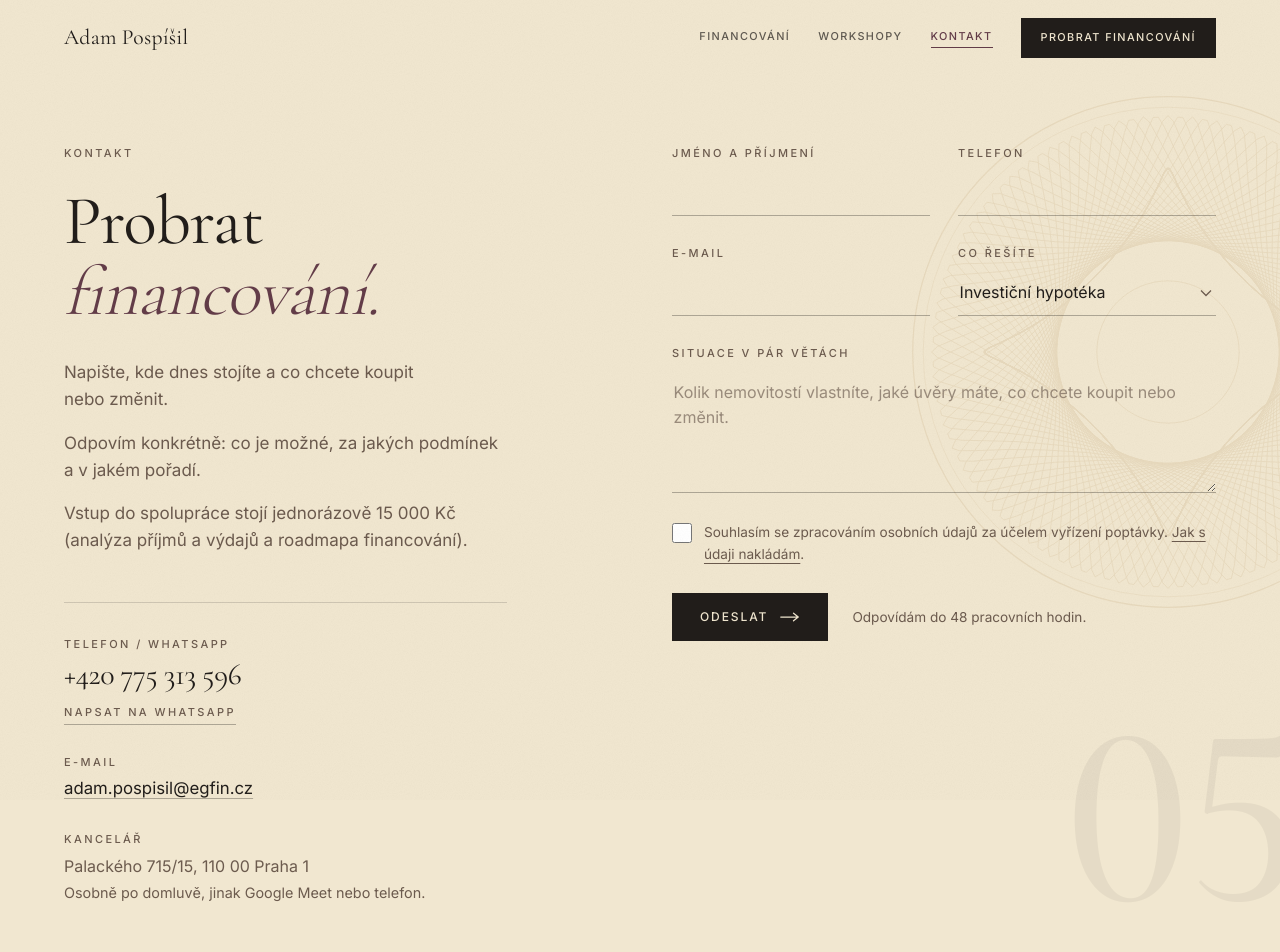
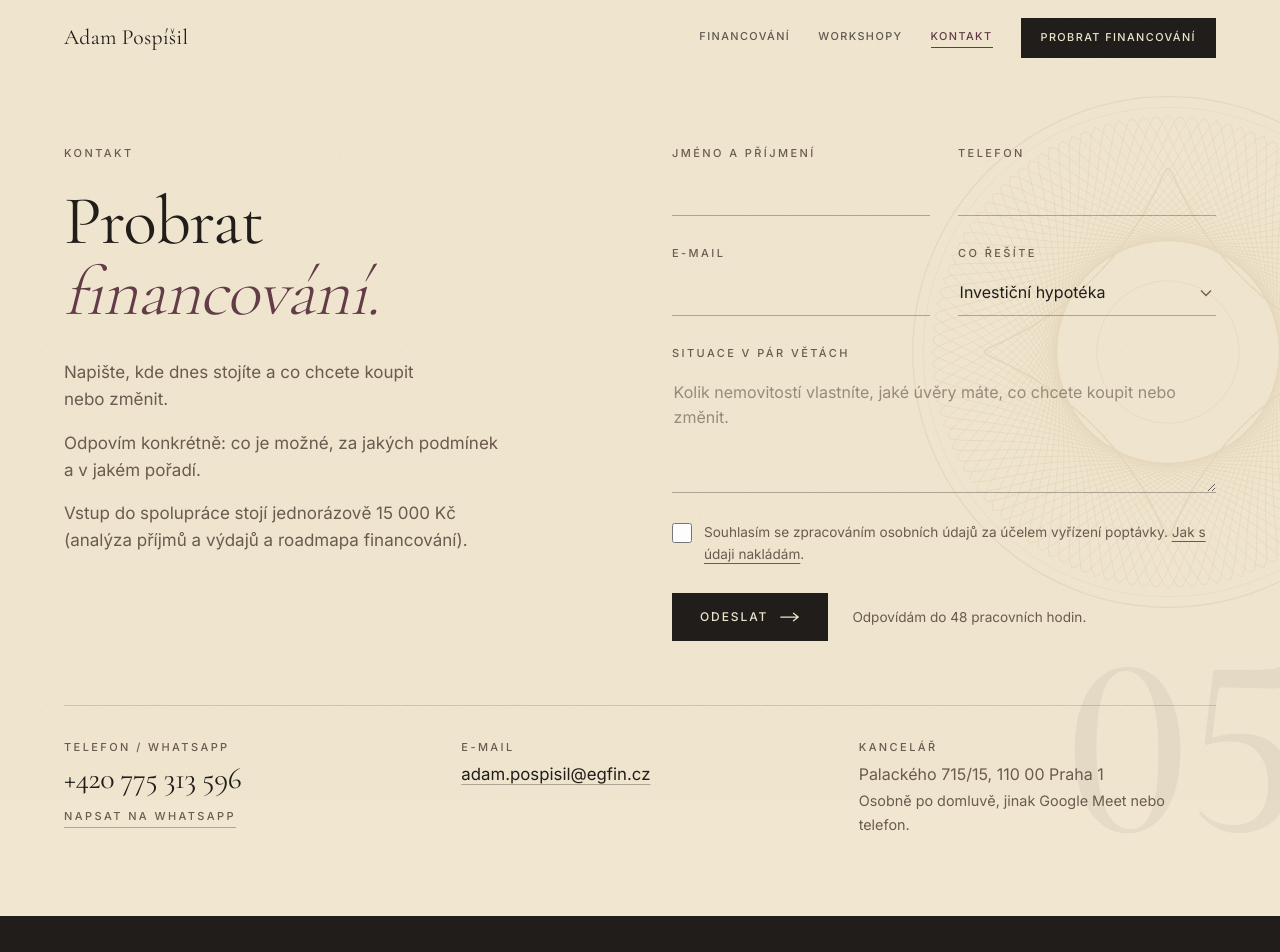
Before and after one commit to a-pospisil/adamovyfinance, a Next.js app: page /kontakt in a window 1280 px wide. Shown: the top 952 px of the page. Built offline with nearby package versions, Linux system fonts and the light colour scheme.

Commit message:
Kontakt: telefon, e-mail a kancelář vedle sebe přes celou šířku
Co-Authored-By: Claude Opus 5.5 <noreply@anthropic.com>
Claude-Session: https://claude.ai/code/session_01PnyXxdEuhwCmr6qa9rsL4p

```diff
--- a/src/app/kontakt/page.tsx
+++ b/src/app/kontakt/page.tsx
@@ -57,8 +57,15 @@ export default function ContactPage() {
                 </p>
               </div>
             </Reveal>
-            <Reveal delay={200}>
-              <dl className="mt-12 space-y-7 border-t border-(--line) pt-8">
+          </div>
+
+          <Reveal className="lg:col-span-6 lg:col-start-7" delay={160}>
+            <ContactForm />
+          </Reveal>
+
+          {/* Kontakty vedle sebe přes celou šířku pod úvodem a formulářem. */}
+          <Reveal className="lg:col-span-12" delay={200}>
+            <dl className="grid gap-7 border-t border-(--line) pt-8 sm:grid-cols-3 sm:gap-10">
               <div>
                 <dt className="label-xs">Telefon / WhatsApp</dt>
                 <dd className="display mt-1 text-3xl">
@@ -93,11 +100,6 @@ export default function ContactPage() {
                 </dd>
               </div>
             </dl>
-            </Reveal>
-          </div>
-
-          <Reveal className="lg:col-span-6 lg:col-start-7" delay={160}>
-            <ContactForm />
           </Reveal>
         </div>
       </section>
```
Lines whose indentation alone changed are shown as unchanged.
